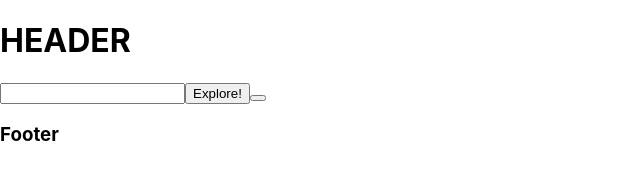
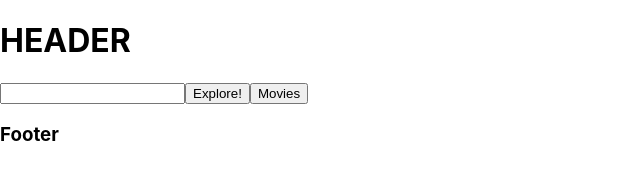
Before and after one commit to KimrAndrew/city-explorer, a React (Create React App) app: page / in a window 1280 px wide. Shown: the top 173 px of the page, without its empty margins (0-640 px from the left). Built offline with nearby package versions, Linux system fonts and the light colour scheme; the HTML template or start-up script is replaced by a standard one.

Commit message:
changed button text

```diff
--- a/src/Components/Main.js
+++ b/src/Components/Main.js
@@ -59,7 +59,7 @@ export default class Main extends Component {
             <>
                 <input onChange={this.changeHandler} value={this.state.searchText}></input>
                 <button onClick={this.searchHandler}>Explore!</button>
-                <button onClick={console.log(this.state.movieList)}></button>
+                <button onClick={console.log(this.state.movieList)}>Movies</button>
                 <Container>
                 {
                 this.state.cityData.display_name &&
```
